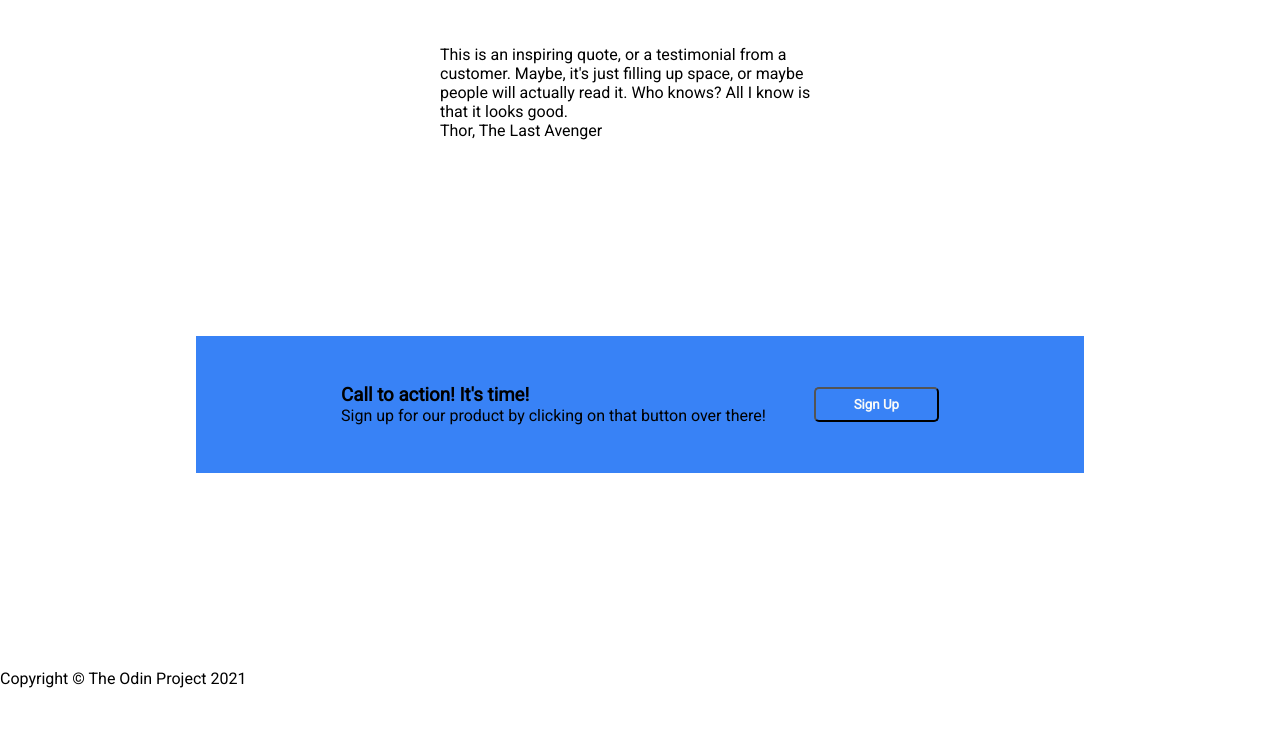
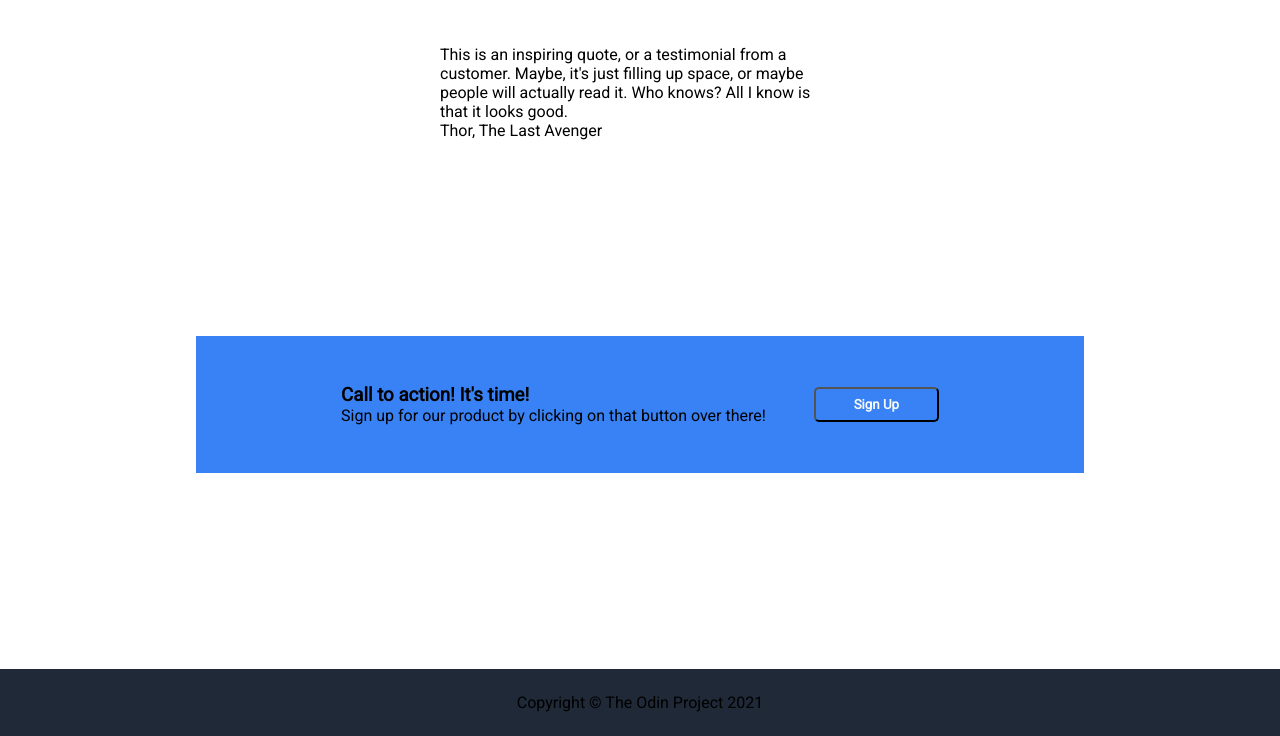
Before and after one commit to MMShed/odin-css-website, a plain HTML site: page index.html in a window 1280 px wide. Shown: the part 734-1470 px from the top of the page. Before the commit the page ends 1422 px from the top, so only its background shows below. Drawn offline with Linux system fonts and the light colour scheme.

Commit message:
Added styling for footer, but will fix later

```diff
--- a/styles.css
+++ b/styles.css
@@ -155,3 +155,12 @@ button {
     display: flex;
     flex-direction: column;
 }
+
+
+/*Footer*/
+
+.footer {
+    text-align: center;
+    background-color: #1f2937;
+    padding: 24px 48px;
+}
```
